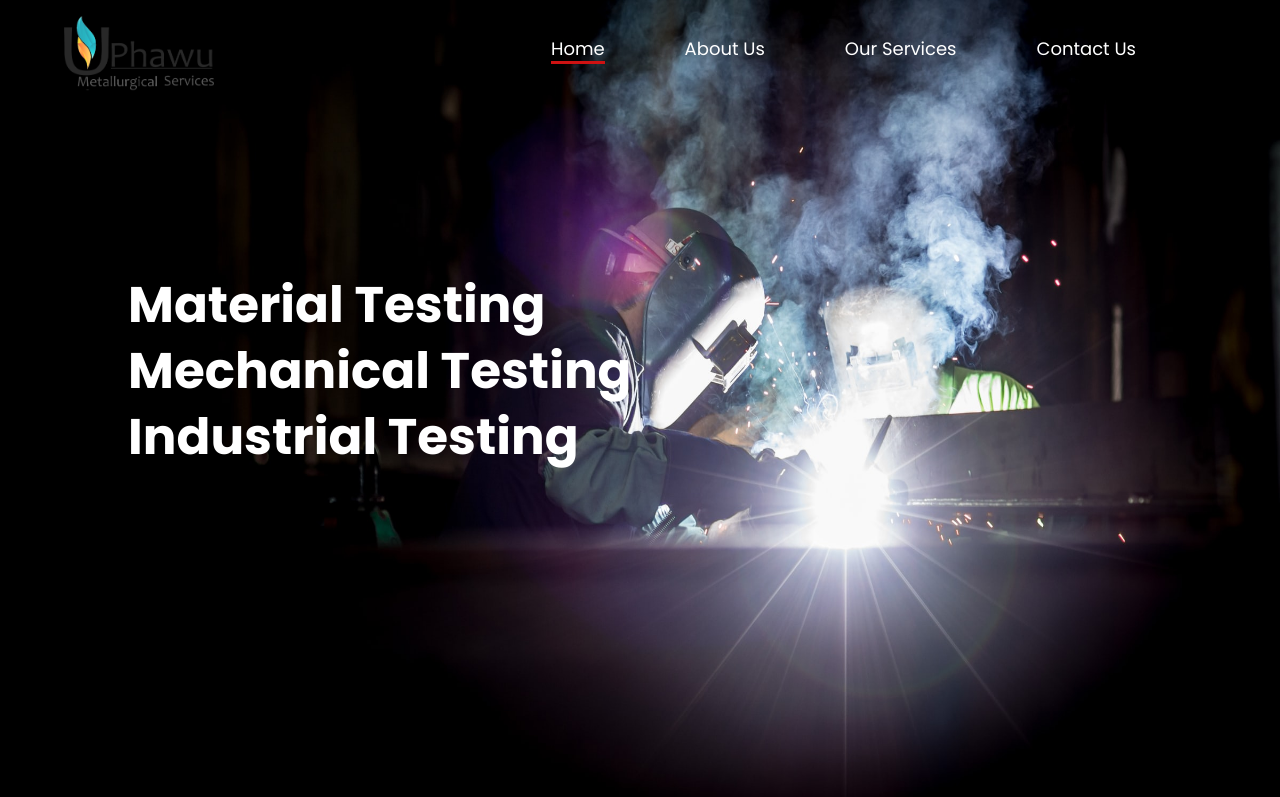
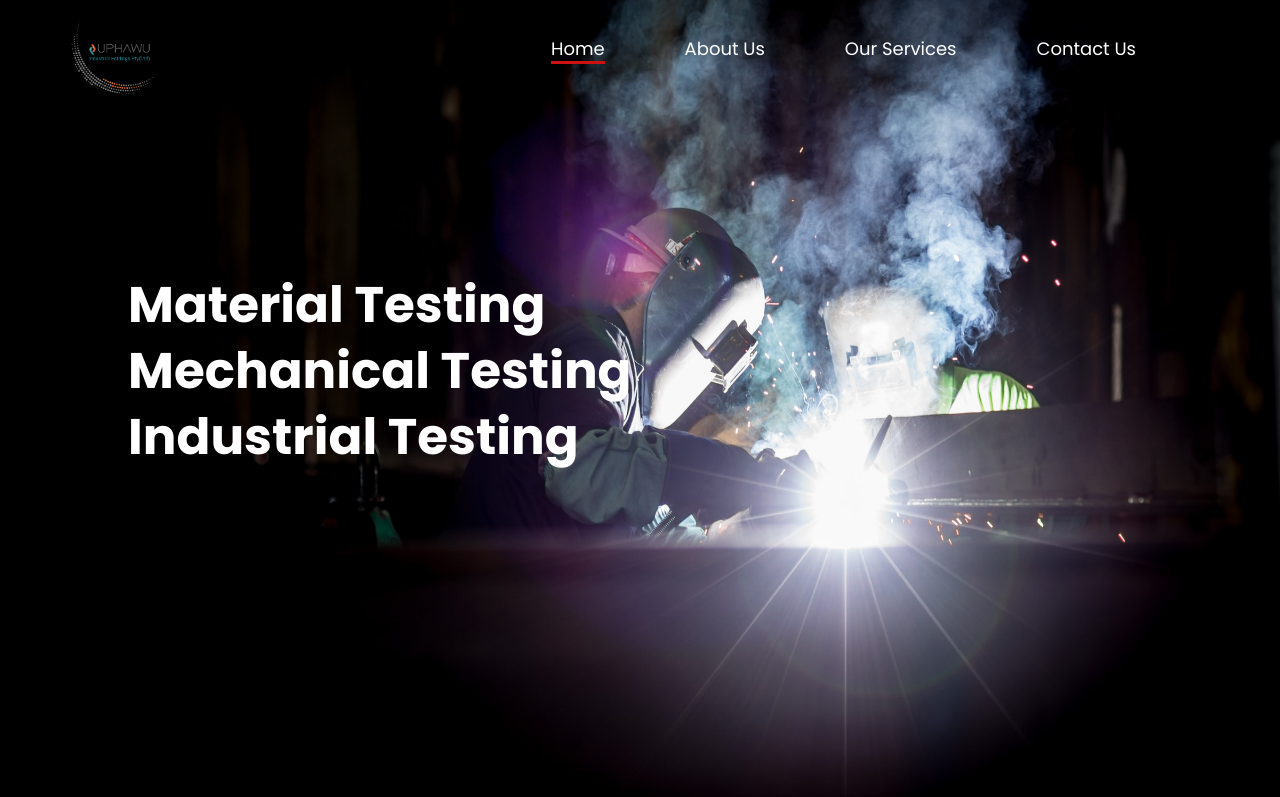
Before and after one commit to NeoMatlala/Uphawu, a plain HTML site: page index.html in a window 1280 px wide. Shown: the top 797 px of the page. Drawn offline with nearby package versions, Linux system fonts and the light colour scheme.

Commit message:
logo changes

```diff
--- a/about_style.css
+++ b/about_style.css
@@ -86,8 +86,8 @@ img {
 
 .logo {
   padding-top: 2rem;
-  width: 200px;
-  height: 128px;
+  width: 120px;
+  height: 150px;
 }
 
 .nav-menu-container {
@@ -247,8 +247,8 @@ footer {
 
 .footer-logo {
   margin-bottom: 2rem;
-  width: 12rem;
-  height: 5rem;
+  width: 10rem;
+  height: 10rem;
 }
 
 h2 {
@@ -303,13 +303,15 @@ h2 {
 }
 
 /*--------------------------------- MEDIA QUERIES ---------------------------------------*/
+/*laptops*/
 @media all and (min-width: 769px) and (max-width: 1600px) {
   .header {
     height: 6.5rem;
   }
 
   .logo {
-    width: 150px;
+    margin-top: 0rem;
+    width: 100px;
   }
 
   .nav-link {
--- a/index.html
+++ b/index.html
@@ -19,7 +19,7 @@
         <!--NAVIGATION-->
         <header class='header' id='header'>
             <div class="nav bd-container" id="nav-menu2">
-                <a href="index.html" class="logo"><img src="assets/logo.png" alt="logo" class=''></a>
+                <a href="index.html" class="logo"><img src="assets/Logo_Transparent Backgr-01.png" alt="logo" class=''></a>
 
                 <div class="nav-menu-container" id='nav-menu'>
                     <ul class="nav-list">
@@ -38,7 +38,7 @@
 
         <div class="wrap">
             <div class="hero-img">
-                <img src="/assets/hero.jpg" alt="hero image">
+                <img src="assets/hero.jpg" alt="hero image">
             </div>
 
             <div class="hero-text">
@@ -139,7 +139,7 @@
 
         <div class="container">
             <div class="footer-left">
-                <a href="index.html" class="logo"><img src="assets/logo.png" alt="logo" class='footer-logo'></a>
+                <a href="index.html" class="logo"><img src="assets/Logo_Transparent Backgr-01.png" alt="logo" class='footer-logo'></a>
                 <p>
                     Uphawu Metallurgical Services (PTY) LTD was established in 2013. <br> <br>
                     The company began as a sole mechanical testing service provider and later expanded into other avenues of material testing as well as industrial supplies.
--- a/style.css
+++ b/style.css
@@ -83,8 +83,8 @@ img {
 
 .logo {
   padding-top: 2rem;
-  width: 200px;
-  height: 128px;
+  width: 120px;
+  height: 150px;
 }
 
 .nav-menu-container {
@@ -390,8 +390,8 @@ footer {
 
 .footer-logo {
   margin-bottom: 2rem;
-  width: 12rem;
-  height: 5rem;
+  width: 10rem;
+  height: 10rem;
 }
 
 h2 {
@@ -453,7 +453,8 @@ h2 {
   }
 
   .logo {
-    width: 150px;
+    margin-top: 0rem;
+    width: 100px;
   }
 
   .nav-link {
```
Also changed, not shown: about.html (+2 -2 lines), assets/Logo_ Black.png (added), assets/Logo_Transparent Backgr-01.png (added).
